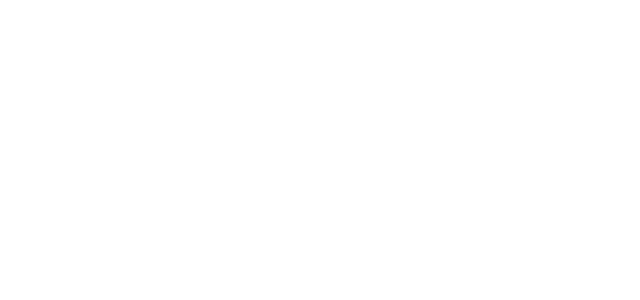
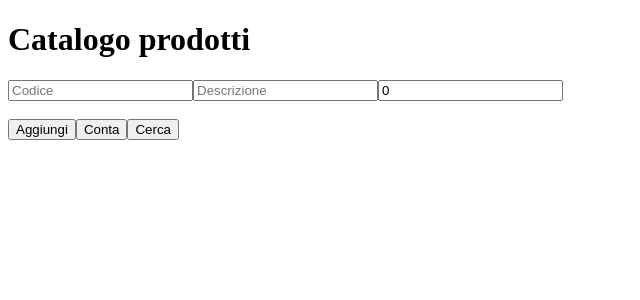
Before and after one commit to Giulia2Gargano/catalogoRoute-ill, an Angular app in the folder catalogoRoute-ill-client/: page /main-page in a window 1280 px wide. Before the commit this address led to /. Shown: the top 300 px of the page, without its empty margins (0-640 px from the left). Built offline with nearby package versions, Linux system fonts and the light colour scheme.

Commit message:
Creato form-panel

```diff
--- a/catalogoRoute-ill-client/src/app/app-routing.module.ts
+++ b/catalogoRoute-ill-client/src/app/app-routing.module.ts
@@ -1,7 +1,13 @@
 import { NgModule } from '@angular/core';
 import { Routes, RouterModule } from '@angular/router';
+import { MainComponent } from './main/main.component';
 
-const routes: Routes = [];
+const routes: Routes = [
+  { path: 'main-page', component: MainComponent },
+  { path: 'search-page', component: MainComponent },
+  { path: 'count-page', component: MainComponent },
+  { path: '', redirectTo: '/main-page', pathMatch: 'full' }
+];
 
 @NgModule({
   imports: [RouterModule.forRoot(routes)],
--- /dev/null
+++ b/catalogoRoute-ill-client/src/app/form-panel/form-panel.component.html
@@ -0,0 +1,8 @@
+<input type="text" placeholder="Codice" [(ngModel)]="prodotto.codice">
+<input type="text" placeholder="Descrizione" [(ngModel)]="prodotto.descrizione">
+<input type="number" placeholder="Prezzo" [(ngModel)]="prodotto.prezzo">
+<br>
+<br>
+<button (click)="aggiungi()">Aggiungi</button>
+<button (click)="conta()">Conta</button>
+<button (click)="cerca()">Cerca</button>
--- /dev/null
+++ b/catalogoRoute-ill-client/src/app/form-panel/form-panel.component.ts
@@ -0,0 +1,39 @@
+import { Component, EventEmitter, Input, OnInit, Output } from '@angular/core';
+import { Router } from '@angular/router';
+import { MediatorService } from '../mediator.service';
+import { Prodotto } from '../prodotto';
+
+@Component({
+  selector: 'app-form-panel',
+  templateUrl: './form-panel.component.html',
+  styleUrls: ['./form-panel.component.css']
+})
+export class FormPanelComponent implements OnInit {
+  @Input() codiceIn: string;
+  @Input() descrizioneIn: string;
+  @Input() prezzoIn: number;
+
+
+  @Output() contaOut = new EventEmitter<string>();
+  @Output() cercaOut = new EventEmitter<string>();
+
+  prodotto = new Prodotto();
+  constructor(public med: MediatorService, private router: Router) { }
+
+  ngOnInit(): void {
+  }
+
+  aggiungi() {
+    this.med.prodotti.push(this.prodotto);
+    this.prodotto = new Prodotto();
+  }
+
+  conta() {
+    this.contaOut.emit('Evento Conta');
+  }
+
+  cerca() {
+    this.cercaOut.emit('Evento Cerca');
+  }
+
+}
--- a/catalogoRoute-ill-client/src/app/main/main.component.html
+++ b/catalogoRoute-ill-client/src/app/main/main.component.html
@@ -1 +1,2 @@
-<p>main works!</p>
+<h1>Catalogo prodotti</h1>
+<app-form-panel (contaOut)="vaiAPaginaConta($event)" (cercaOut)="vaiAPaginaCerca($event)" ></app-form-panel>
--- a/catalogoRoute-ill-client/src/app/main/main.component.ts
+++ b/catalogoRoute-ill-client/src/app/main/main.component.ts
@@ -1,4 +1,5 @@
 import { Component, OnInit } from '@angular/core';
+import { Router } from '@angular/router';
 import { MediatorService } from '../mediator.service';
 
 @Component({
@@ -8,9 +9,22 @@
 })
 export class MainComponent implements OnInit {
 
-  constructor(public med:MediatorService) { }
+  constructor(public med: MediatorService, private router: Router) { }
 
   ngOnInit(): void {
   }
 
+  vaiAPaginaCerca(s: string) {
+    this.router.navigateByUrl("/search-page");
+    console.log(s);
+  }
+
+  vaiAPaginaConta(s: string) {
+    this.router.navigateByUrl("/count-page");
+    console.log(s);
+  }
+
+
+
+
 }
```
Also changed, not shown: catalogoRoute-ill-client/src/app/app.module.ts (+6 -2 lines), catalogoRoute-ill-client/src/app/prodotto.ts (+4 -4 lines), catalogoRoute-ill-client/src/app/form-panel/form-panel.component.css (added), 1 other file (tests, documents, lock files or other folders).
